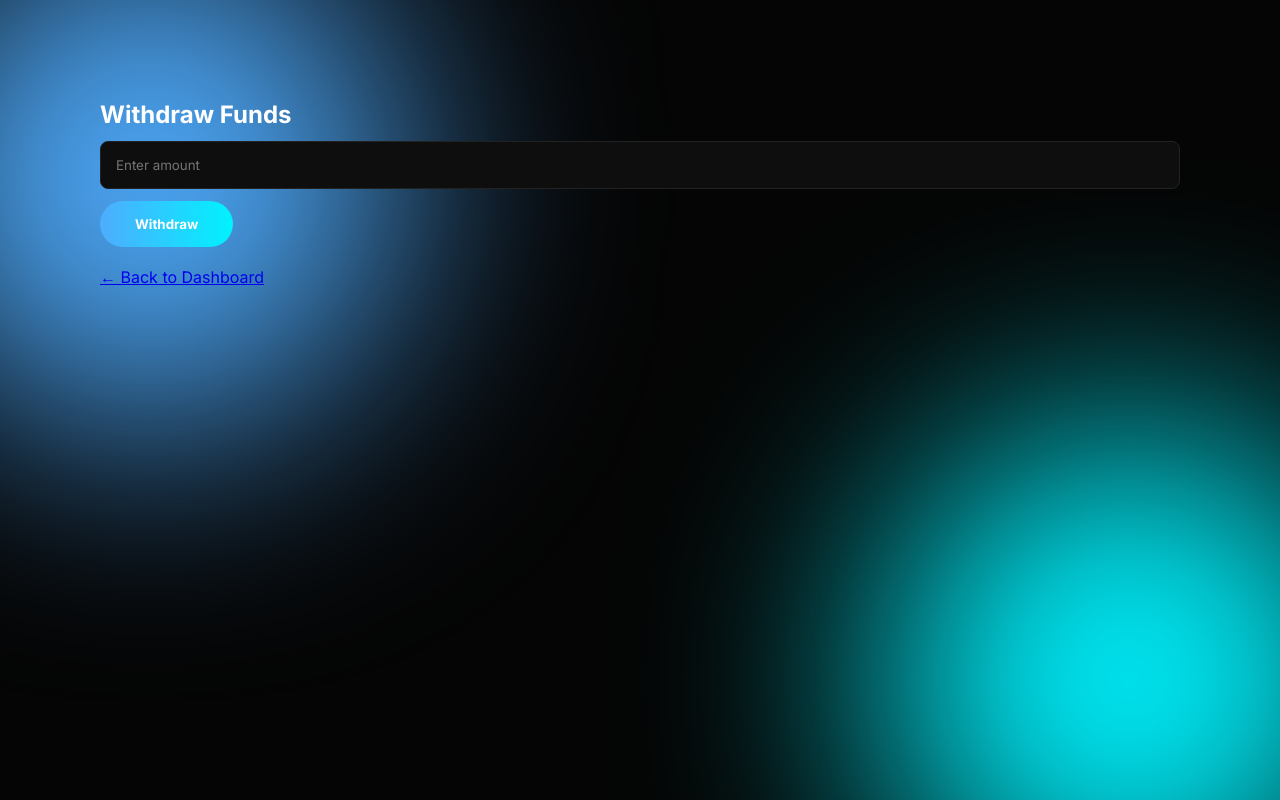
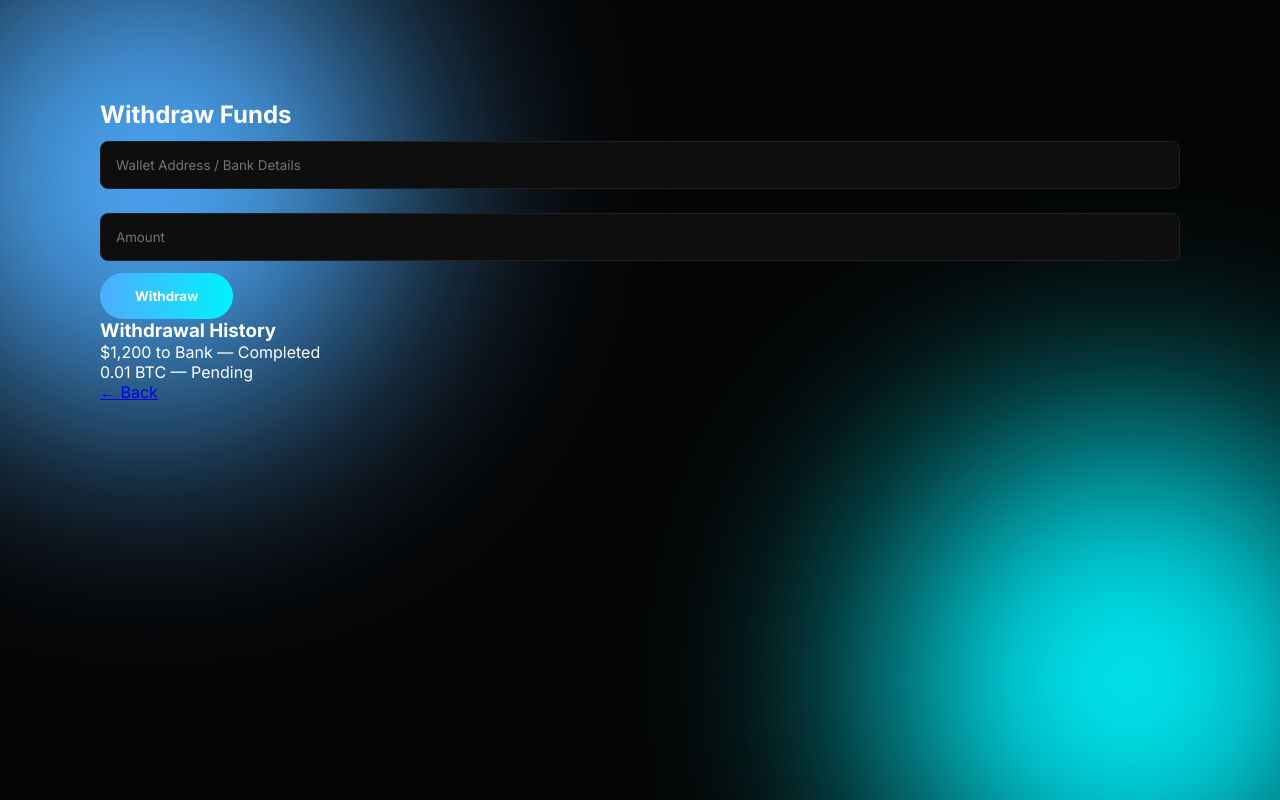
Before and after one commit to oluwas3yi61-alt/crypto-site, a plain HTML site: page withdraw.html in a window 1280 px wide. Drawn offline with Linux system fonts and the light colour scheme.

Commit message:
Update withdraw.html

```diff
--- a/withdraw.html
+++ b/withdraw.html
@@ -7,12 +7,18 @@
 <body>
 
 <div class="container">
-    <h2>Withdraw Funds</h2>
-    <input type="number" placeholder="Enter amount">
+   <h2>Withdraw Funds</h2>
+
+<div class="card">
+    <input type="text" placeholder="Wallet Address / Bank Details">
+    <input type="number" placeholder="Amount">
     <button class="btn">Withdraw</button>
-    <br><br>
-    <a href="dashboard.html">← Back to Dashboard</a>
 </div>
 
-</body>
-</html>
+<div class="card">
+    <h3>Withdrawal History</h3>
+    <p>$1,200 to Bank — Completed</p>
+    <p>0.01 BTC — Pending</p>
+</div>
+
+<a href="dashboard.html">← Back</a>
```
